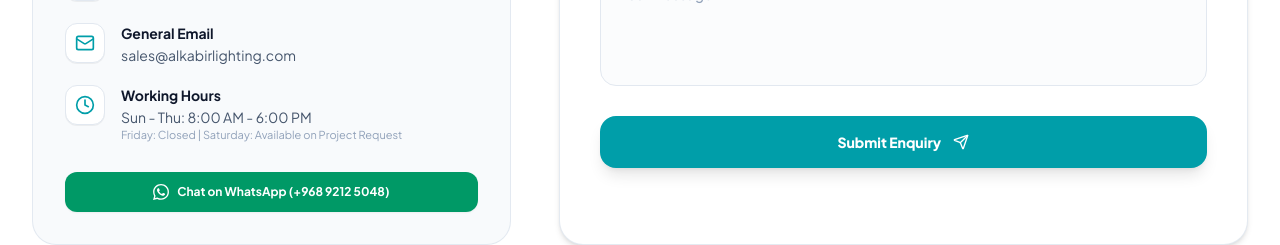
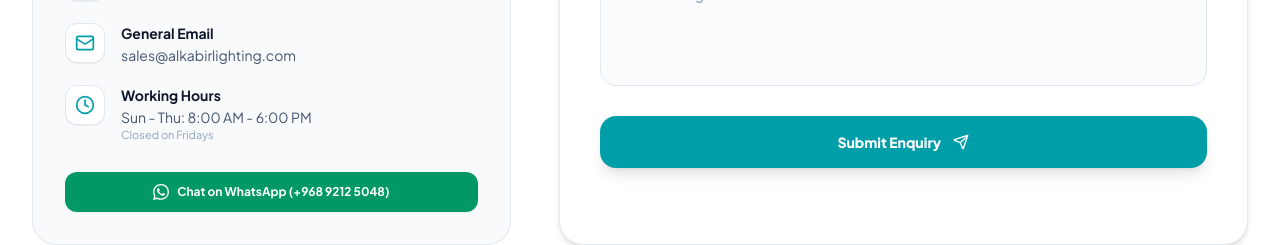
Before and after one commit to anagh534/al-kabir-lightling, a Next.js app: page /contact in a window 1280 px wide. Shown: the part 820-1065 px from the top of the page. Built offline with nearby package versions, Linux system fonts and the light colour scheme; no server answers.

Commit message:
fix: Clean up whitespace and update contact page text for consistency

```diff
--- a/src/app/contact/page.js
+++ b/src/app/contact/page.js
@@ -160,7 +160,7 @@ export default function ContactPage() {
                       {companyInfo.hours}
                     </p>
                     <p className="text-[11px] text-slate-400">
-                      Friday: Closed | Saturday: Available on Project Request
+                      Closed on Fridays
                     </p>
                   </div>
                 </div>
@@ -174,7 +174,7 @@ export default function ContactPage() {
                     className="w-full inline-flex items-center justify-center gap-2 px-4 py-3 rounded-xl text-xs font-bold text-white bg-emerald-600 hover:bg-emerald-700 transition-colors shadow-xs"
                   >
                     <svg className="w-4 h-4 fill-current" viewBox="0 0 24 24" aria-hidden="true">
-                      <path d="M.057 24l1.687-6.163c-1.041-1.804-1.588-3.849-1.587-5.946.003-6.556 5.338-11.891 11.893-11.891 3.181.001 6.167 1.24 8.413 3.488 2.245 2.248 3.481 5.236 3.48 8.414-.003 6.557-5.338 11.892-11.893 11.892-1.99-.001-3.951-.5-5.688-1.448l-6.305 1.654zm6.597-3.807c1.676.995 3.276 1.591 5.392 1.592 5.448 0 9.886-4.434 9.889-9.885.002-5.462-4.415-9.89-9.881-9.892-5.452 0-9.887 4.434-9.889 9.884-.001 2.225.651 3.891 1.746 5.634l-.999 3.648 3.742-.981zm11.387-5.464c-.074-.124-.272-.198-.57-.347-.297-.149-1.758-.868-2.031-.967-.272-.099-.47-.149-.669.149-.198.297-.768.967-.941 1.165-.173.198-.347.223-.644.074-.297-.149-1.255-.462-2.39-1.475-.88-.788-1.48-1.761-1.653-2.059-.173-.297-.018-.458.13-.606.134-.133.297-.347.446-.521.151-.172.2-.296.3-.495.099-.198.05-.372-.025-.521-.075-.148-.669-1.611-.916-2.206-.242-.579-.487-.501-.669-.51l-.57-.01c-.198 0-.52.074-.792.372s-1.04 1.016-1.04 2.479 1.065 2.876 1.213 3.074c.149.198 2.095 3.2 5.076 4.487.709.306 1.263.489 1.694.626.712.226 1.36.194 1.872.118.571-.085 1.758-.719 2.006-1.413.248-.695.248-1.29.173-1.414z"/>
+                      <path d="M.057 24l1.687-6.163c-1.041-1.804-1.588-3.849-1.587-5.946.003-6.556 5.338-11.891 11.893-11.891 3.181.001 6.167 1.24 8.413 3.488 2.245 2.248 3.481 5.236 3.48 8.414-.003 6.557-5.338 11.892-11.893 11.892-1.99-.001-3.951-.5-5.688-1.448l-6.305 1.654zm6.597-3.807c1.676.995 3.276 1.591 5.392 1.592 5.448 0 9.886-4.434 9.889-9.885.002-5.462-4.415-9.89-9.881-9.892-5.452 0-9.887 4.434-9.889 9.884-.001 2.225.651 3.891 1.746 5.634l-.999 3.648 3.742-.981zm11.387-5.464c-.074-.124-.272-.198-.57-.347-.297-.149-1.758-.868-2.031-.967-.272-.099-.47-.149-.669.149-.198.297-.768.967-.941 1.165-.173.198-.347.223-.644.074-.297-.149-1.255-.462-2.39-1.475-.88-.788-1.48-1.761-1.653-2.059-.173-.297-.018-.458.13-.606.134-.133.297-.347.446-.521.151-.172.2-.296.3-.495.099-.198.05-.372-.025-.521-.075-.148-.669-1.611-.916-2.206-.242-.579-.487-.501-.669-.51l-.57-.01c-.198 0-.52.074-.792.372s-1.04 1.016-1.04 2.479 1.065 2.876 1.213 3.074c.149.198 2.095 3.2 5.076 4.487.709.306 1.263.489 1.694.626.712.226 1.36.194 1.872.118.571-.085 1.758-.719 2.006-1.413.248-.695.248-1.29.173-1.414z" />
                     </svg>
                     <span>Chat on WhatsApp ({companyInfo.whatsappFormatted})</span>
                   </a>
@@ -285,7 +285,7 @@ export default function ContactPage() {
                         <option key={cat.id} value={cat.name}>{cat.name}</option>
                       ))}
                       {!productCategories.find(c => c.name === formData.subject) && formData.subject !== "" && (
-                         <option value={formData.subject}>{formData.subject}</option>
+                        <option value={formData.subject}>{formData.subject}</option>
                       )}
                     </select>
                     <ChevronDown className="absolute right-5 top-[1.35rem] w-4 h-4 text-slate-400 pointer-events-none group-focus-within:text-[#009ea9] transition-colors" />
```
